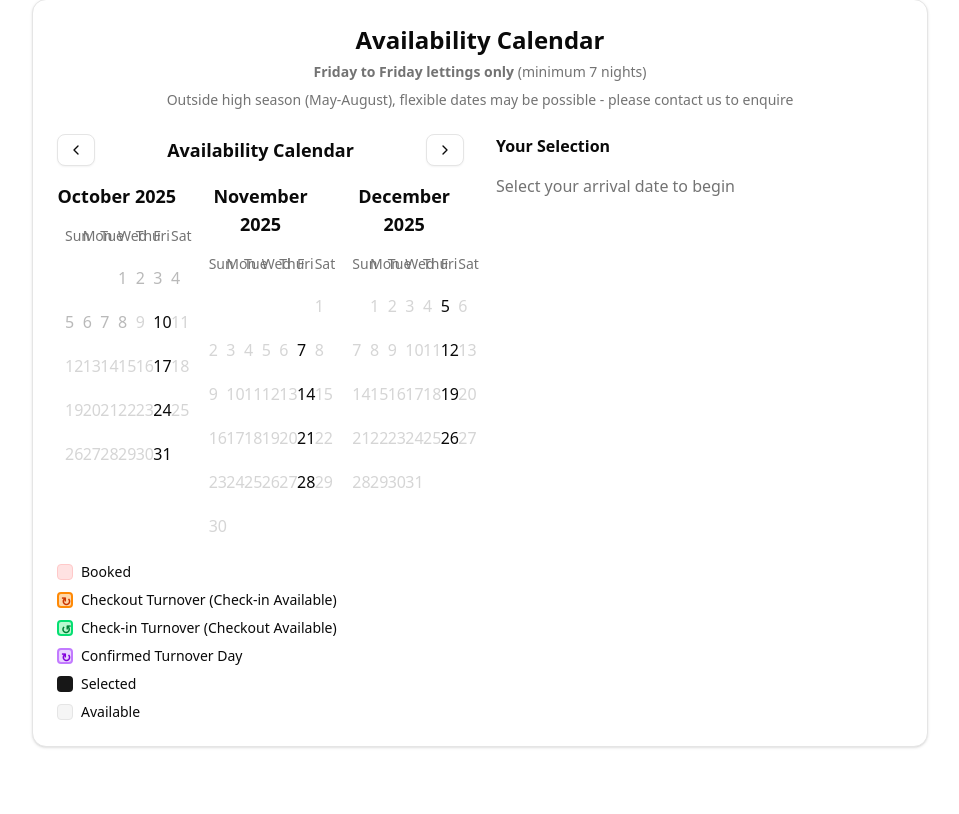
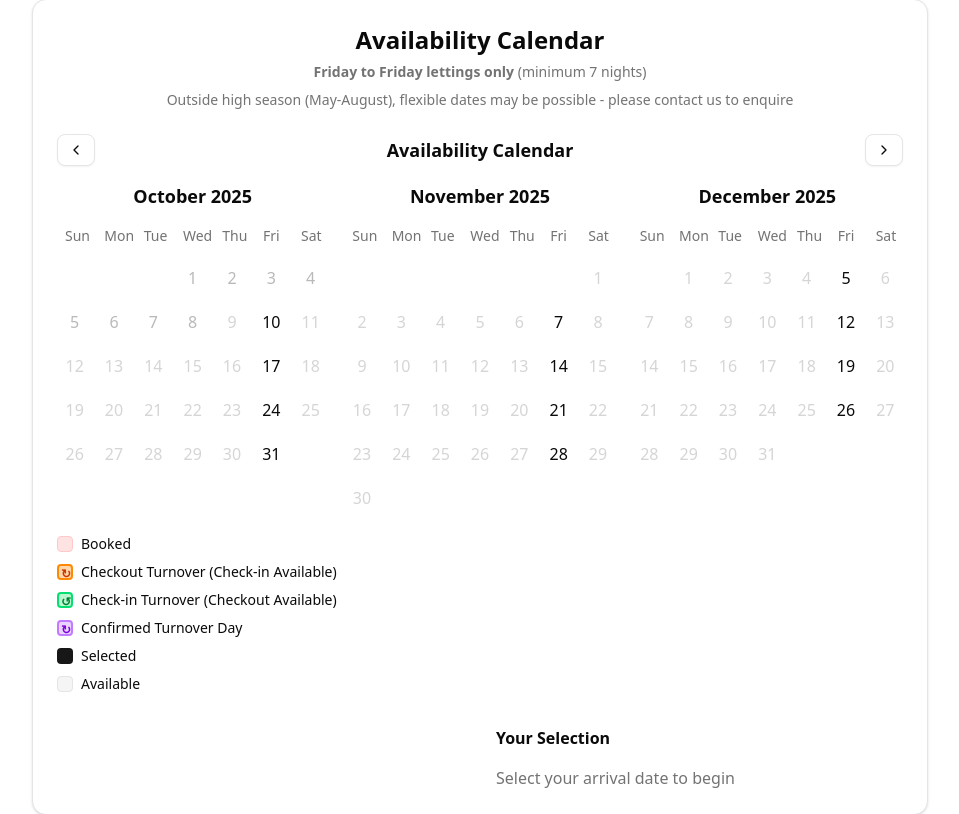
Before and after one commit to missionhouseuist/missionhouse, a React (Vite) app: page / in a window 1280 px wide. Shown: the part 9273-10087 px from the top of the page, without its empty margins (160-1119 px from the left). Built offline with nearby package versions, Linux system fonts and the light colour scheme; no server answers.

Commit message:
Add files via upload
3 month cal view, fixed

```diff
--- a/src/App.jsx
+++ b/src/App.jsx
@@ -1403,9 +1403,8 @@ ${bookingFormData.name}`
                 </CardDescription>
               </CardHeader>
               <CardContent>
-                <div className="grid lg:grid-cols-2 gap-8">
                   {/* Calendar */}
-                  <div>
+                  <div className="mb-8">
                     <div className="flex items-center justify-between mb-4">
                       <Button variant="outline" size="sm" onClick={prevMonth}>
                         <ChevronLeft className="w-4 h-4" />
@@ -1418,10 +1417,10 @@ ${bookingFormData.name}`
                       </Button>
                     </div>
                     {/* Responsive multi-month calendar */}
-                    <div className="grid grid-cols-1 md:grid-cols-2 lg:grid-cols-3 gap-6">
+                    <div className="grid grid-cols-1 sm:grid-cols-2 xl:grid-cols-3 gap-4">
                       {renderCalendar(0)}
-                      <div className="hidden md:block">{renderCalendar(1)}</div>
-                      <div className="hidden lg:block">{renderCalendar(2)}</div>
+                      <div className="hidden sm:block">{renderCalendar(1)}</div>
+                      <div className="hidden xl:block">{renderCalendar(2)}</div>
                     </div>
 
                     <div className="mt-4 space-y-2 text-sm">
@@ -1458,8 +1457,10 @@ ${bookingFormData.name}`
                     </div>
                   </div>
 
-                  {/* Booking Summary */}
-                  <div className="space-y-6">
+                  {/* Booking Summary - Side by side with calendar on large screens */}
+                  <div className="grid lg:grid-cols-2 gap-8 mt-8">
+                    <div></div>
+                    <div className="space-y-6">
                     <div>
                       <h4 className="font-semibold mb-4">Your Selection</h4>
                       {selectedStartDate && (
@@ -1526,8 +1527,8 @@ ${bookingFormData.name}`
                         Request Booking
                       </Button>
                     )}
-                  </div>
-                </div>
+                    </div>
+                  </div>
               </CardContent>
             </Card>
           </div>
```
